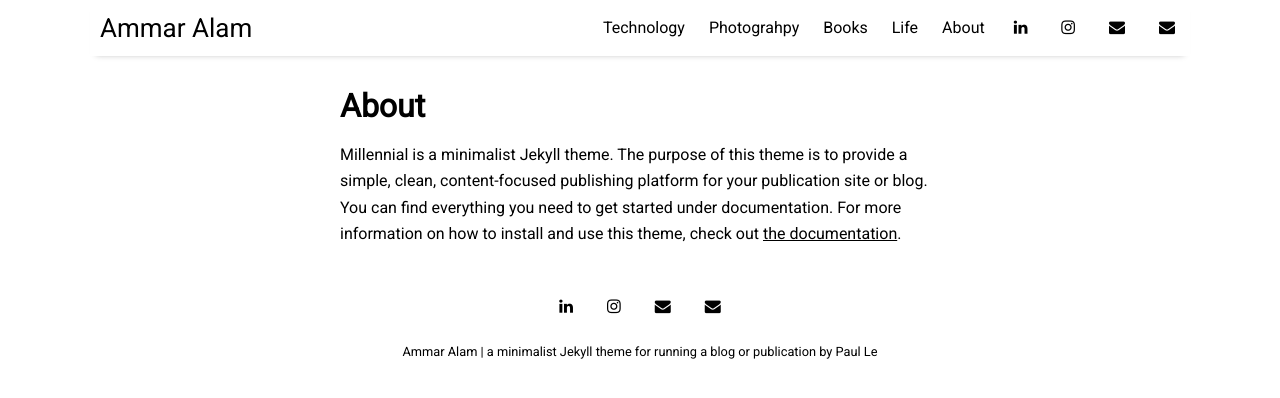
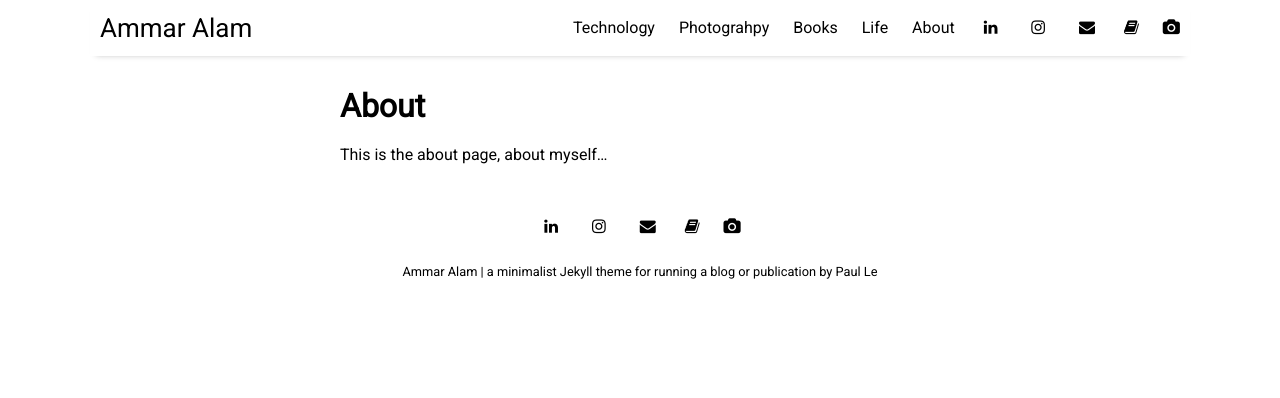
Before and after one commit to AALAM98mod100/AALAM98mod100.github.io, a Jekyll site: the page built from pages/about.md, in a window 1280 px wide. Shown: the top 398 px of the page. Built offline with Jekyll 4.4.1, drawn with Linux system fonts in a browser that asks for light colours; nearby versions of some CDN libraries.

Commit message:
Corrected FA icons and (hopefully) about page

```diff
--- a/_data/settings.yml
+++ b/_data/settings.yml
@@ -18,7 +18,8 @@ social:
 - {icon: 'linkedin', link:    'https://www.linkedin.com/in/ammar--alam/'}
 - {icon: 'instagram', link:  'https://instagram.com/ammar.alam'}
 - {icon: 'envelope', link:   'mailto:ammar4545@gmail.com'}
-- {icon: 'envelope', link:   'https://www.goodreads.com/user/show/19047614-ammar-alam'}
+- {icon: 'book', link:   'https://www.goodreads.com/user/show/19047614-ammar-alam'}
+- {icon: 'camera', link:   'flicker'}
 # - {icon: 'rss-square', link: 'rss-feed.xml'}
 
 # Customize site text
--- a/pages/about.md
+++ b/pages/about.md
@@ -4,4 +4,4 @@ title: About
 permalink: /about
 ---
 
-Millennial is a minimalist Jekyll theme. The purpose of this theme is to provide a simple, clean, content-focused publishing platform for your publication site or blog. You can find everything you need to get started under documentation. For more information on how to install and use this theme, check out [the documentation]({{ site.github.url }}{% post_url 2016-10-10-getting-started %}).
+This is the about page, about myself...
```
